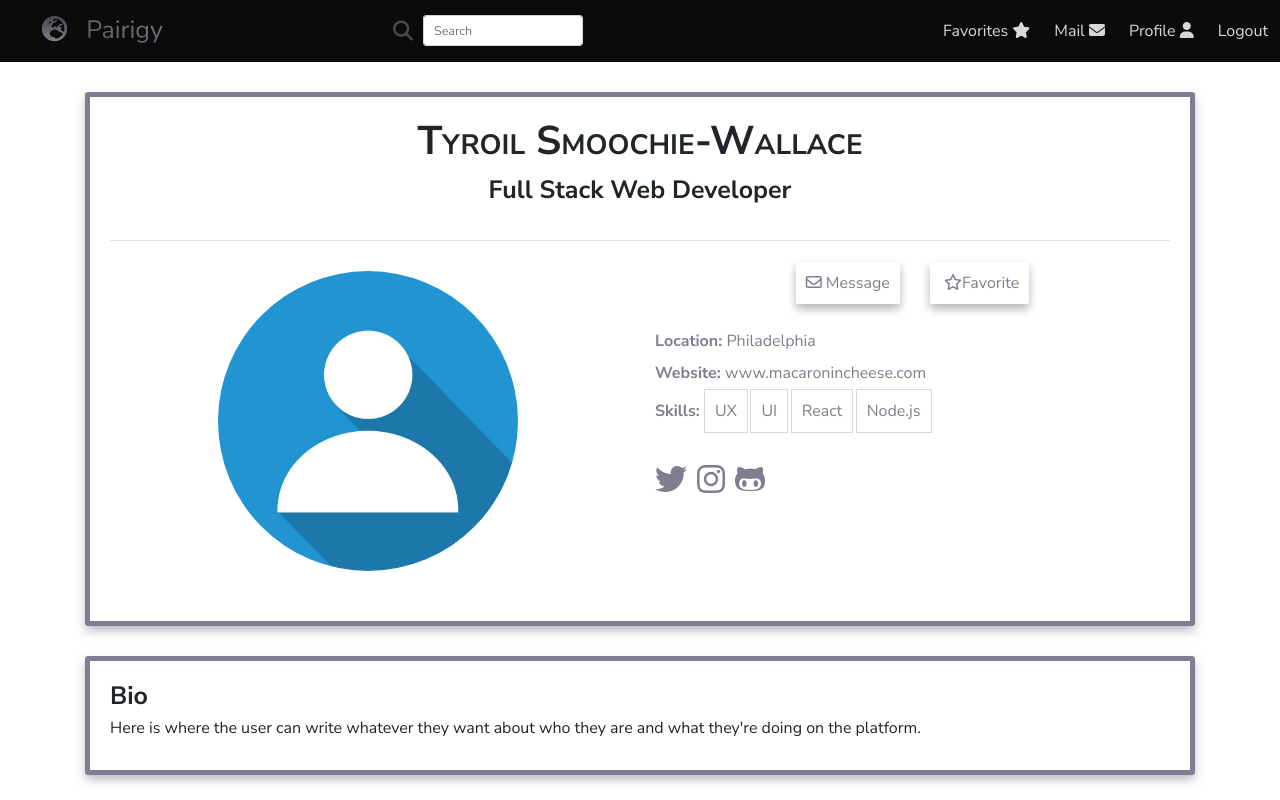
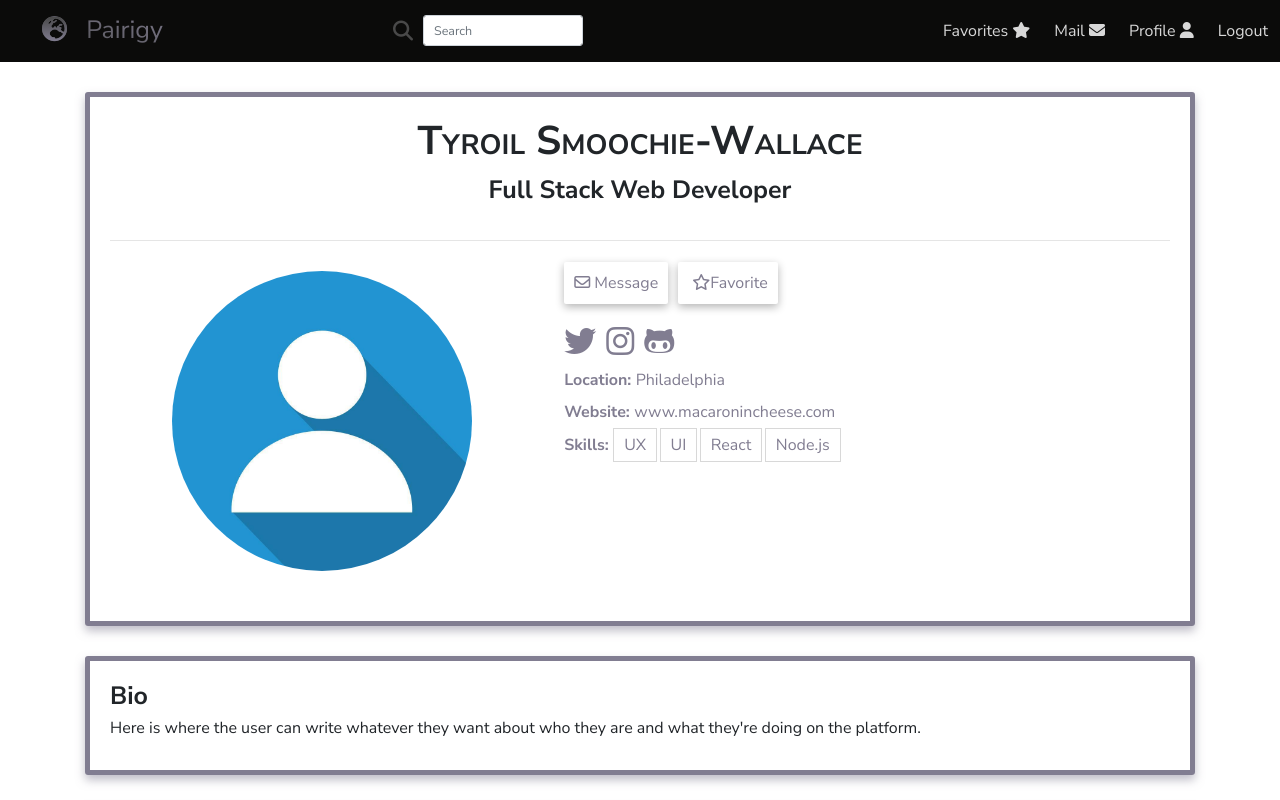
Before and after one commit to xemotionalx/Pairigy, a React (Create React App) app in the folder client/: page /profile in a window 1280 px wide. Shown: the top 800 px of the page. Built offline with nearby package versions, Linux system fonts and the light colour scheme; the HTML template or start-up script is replaced by a standard one.

Commit message:
minor styling revisions to fix formatting

```diff
--- a/client/src/App.css
+++ b/client/src/App.css
@@ -57,7 +57,7 @@ li {
 
 .button {
   border-radius: .2rem;
-  box-shadow: 0 0.5rem 1rem rgba(11, 11, 10, 0.3);
+  box-shadow: 0 0.3rem 0.8rem rgba(11, 11, 10, 0.3);
   outline: none;
   overflow: hidden; }
   .button--main {
@@ -68,23 +68,23 @@ li {
     font-variant: small-caps;
     color: #494949; }
     .button--main:hover {
-      box-shadow: 0 1rem 2rem rgba(255, 255, 255, 0.3);
+      box-shadow: 0 0.8rem 1.6rem rgba(255, 255, 255, 0.3);
       color: #fff;
       text-decoration: none;
       transition: all 1s; }
     .button--main:active, .button--main:focus {
       background: linear-gradient(to bottom right, #817D91, #D8D8D8); }
   .button--user-action {
+    padding: 1rem 1rem;
     color: #817D91;
-    padding: 1rem 1rem;
     font-size: 1.6rem;
     transition: all .3s; }
     .button--user-action:hover {
-      box-shadow: 0 1rem 1.5rem rgba(11, 11, 10, 0.3);
+      box-shadow: 0 0.8rem 1.2rem rgba(11, 11, 10, 0.3);
       color: hotpink;
       text-decoration: none; }
   .button:active {
-    box-shadow: 0 0.5rem 1rem rgba(129, 125, 145, 0.3);
+    box-shadow: 0 3rem 0.8rem rgba(129, 125, 145, 0.3);
     color: hotpink;
     text-decoration: none; }
 
@@ -154,12 +154,12 @@ li {
     color: #817D91;
     line-height: 2; }
 
-.skill-list-item {
+.list-item--skill {
   display: inline-block;
-  padding: .5rem 1rem;
+  padding: 0 1rem;
   border: 1px solid #D8D8D8; }
 
-.social-list-item {
+.list-item--social {
   display: inline-block; }
 
 .project-box {
--- a/client/src/components/pages/Profile.js
+++ b/client/src/components/pages/Profile.js
@@ -18,17 +18,30 @@ const Profile = () => {
                 <hr />
                 <div className="row mt-5">
                     {/* Col 1: Avatar */}
-                    <div className="col-md-6 col-sm-12 text-center">
+                    <div className="col-md-5 col-sm-12 text-center">
                         <img src={DefaultAvatar} alt="user avatar" className="avatar avatar--lg w-75 mb-5" />
                     </div>
                 {/* Col 2: User overview */}
-                <div className="col-md-6 col-sm-12">
-                    <div className="buttons text-center mb-5">
-                        <Link to="#" className="button button--user-action mr-5"><i className="far fa-envelope"></i> Message</Link>
+                <div className="col-md-7 col-sm-12">
+                    <div className="buttons  mb-5">
+                        <Link to="#" className="button button--user-action mr-3"><i className="far fa-envelope"></i> Message</Link>
                         <Link to="#" className="button button--user-action"> <i className="far fa-star"> </i>Favorite</Link>
                     </div>
+
+                    <ul>
+                    {/* social media */}
+                    <li className="mt-5">
+                        <li className="list-item--social">
+                            <i className="fab fa-twitter fa-2x mr-3"></i>
+                        </li>
+                        <li className="list-item--social">
+                            <i className="fab fa-instagram fa-2x mr-3"></i>
+                        </li>
+                        <li className="list-item--social">
+                            <i className="fab fa-github-alt fa-2x mr-3"></i>
+                        </li>
+                    </li>
                     {/* city */}
-                    <ul>
                     <li>
                         <span className="font-weight-bold">Location: </span>
                         Philadelphia
@@ -41,22 +54,10 @@ const Profile = () => {
                     {/* skills */}
                     <li>
                         <span className="font-weight-bold">Skills: </span>
-                        <li className="skill-list-item mr-1">UX</li>
-                        <li className="skill-list-item mr-1">UI</li>
-                        <li className="skill-list-item mr-1">React</li>
-                        <li className="skill-list-item mr-1">Node.js</li>
-                    </li>
-                     {/* social media */}
-                    <li className="mt-5">
-                        <li className="social-list-item">
-                            <i className="fab fa-twitter fa-2x mr-3"></i>
-                        </li>
-                        <li className="social-list-item">
-                            <i className="fab fa-instagram fa-2x mr-3"></i>
-                        </li>
-                        <li className="social-list-item">
-                            <i className="fab fa-github-alt fa-2x mr-3"></i>
-                        </li>
+                        <li className="list-item--skill mr-1">UX</li>
+                        <li className="list-item--skill mr-1">UI</li>
+                        <li className="list-item--skill mr-1">React</li>
+                        <li className="list-item--skill mr-1">Node.js</li>
                     </li>
                 </ul>
                 </div>
--- a/client/src/sass/components/_buttons.scss
+++ b/client/src/sass/components/_buttons.scss
@@ -1,6 +1,6 @@
 .button {
     border-radius: .2rem;
-    box-shadow: 0 .5rem 1rem rgba($color-black, .3);
+    box-shadow: 0 .3rem .8rem rgba($color-black, .3);
     outline: none;
     overflow: hidden;
 
@@ -14,7 +14,7 @@
         color: $color-primary-dark;
 
         &:hover {
-            box-shadow: 0 1rem 2rem rgba($color-white, .3);
+            box-shadow: 0 .8rem 1.6rem rgba($color-white, .3);
 
             color: $color-white;
             text-decoration: none;
@@ -29,15 +29,15 @@
     }
 
     &--user-action {
-        color: $color-primary;
         padding: 1rem 1rem;
 
+        color: $color-primary;
         font-size: $default-font-size;
 
         transition: all .3s;
 
         &:hover {
-            box-shadow: 0 1rem 1.5rem rgba($color-black, .3);
+            box-shadow: 0 .8rem 1.2rem rgba($color-black, .3);
 
             color: hotpink;
             text-decoration: none;
@@ -46,7 +46,7 @@
     }
 
     &:active {
-        box-shadow: 0 .5rem 1rem rgba($color-primary, .3);
+        box-shadow: 0 3rem .8rem rgba($color-primary, .3);
 
         color: hotpink;
         text-decoration: none;
--- a/client/src/sass/pages/_profile.scss
+++ b/client/src/sass/pages/_profile.scss
@@ -1,5 +1,4 @@
 .section-profile {
-
     border: .5rem $color-primary solid;
     padding: 2rem;
     box-shadow: 0 .5rem 1rem rgba($color-primary, .5);
@@ -12,14 +11,15 @@
     }
 }
 
-.skill-list-item {
-    display: inline-block;
-    padding: .5rem 1rem;
-    border: 1px solid $color-primary-light;
-}
-
-.social-list-item {
-    display: inline-block;
+.list-item {
+    &--skill {
+        display: inline-block;
+        padding: 0 1rem;
+        border: 1px solid $color-primary-light;
+    }
+    &--social {
+        display: inline-block;
+    }
 }
 
 .project {
```
